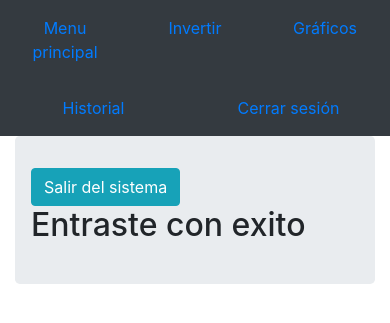
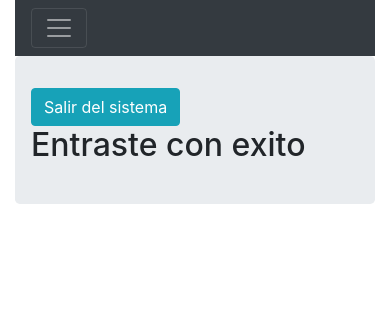
Before and after one commit to work-teams/ingenieria-requisitos, a PHP site: page /inicio.php in a window 390 px wide. Shown: the top 323 px of the page. Run offline with PHP 8.4, Linux system fonts and the light colour scheme; the visitor is signed in with stand-in values (Sample User, id 1).

Commit message:
El menu de navegacion responsive agregado

```diff
--- a/inicio.php
+++ b/inicio.php
@@ -6,36 +6,49 @@
 <!DOCTYPE html>
 <html>
 <head>
+	<link rel="stylesheet" href="https://stackpath.bootstrapcdn.com/bootstrap/4.5.2/css/bootstrap.min.css" integrity="sha384-JcKb8q3iqJ61gNV9KGb8thSsNjpSL0n8PARn9HuZOnIxN0hoP+VmmDGMN5t9UJ0Z" crossorigin="anonymous">
+	<script src="https://code.jquery.com/jquery-3.5.1.slim.min.js" integrity="sha384-DfXdz2htPH0lsSSs5nCTpuj/zy4C+OGpamoFVy38MVBnE+IbbVYUew+OrCXaRkfj" crossorigin="anonymous"></script>
+	<script src="https://cdn.jsdelivr.net/npm/popper.js@1.16.1/dist/umd/popper.min.js" integrity="sha384-9/reFTGAW83EW2RDu2S0VKaIzap3H66lZH81PoYlFhbGU+6BZp6G7niu735Sk7lN" crossorigin="anonymous"></script>
+	<script src="https://stackpath.bootstrapcdn.com/bootstrap/4.5.2/js/bootstrap.min.js" integrity="sha384-B4gt1jrGC7Jh4AgTPSdUtOBvfO8shuf57BaghqFfPlYxofvL8/KUEfYiJOMMV+rV" crossorigin="anonymous"></script>
+
 	<title>Smart Money</title>
+	<meta charset="utf-8">
 	<?php require_once "scripts2.php"; ?>
 
 
 
 </head>
 <body>
-<nav>
-	<ul class="nav md-tabs nav-justified bg-dark lighten-2">
-		<li class="nav-item">
-			<a class="nav-link m-2" href="#!">Menu principal</a>
-		</li>
-		<li class="nav-item">
-			<a class="nav-link m-2" href="#!">Invertir</a>
-		</li>
-		<li class="nav-item">
-			<a class="nav-link m-2" href="#!">Gráficos</a>
-		</li>
-		<li class="nav-item">
-			<a class="nav-link m-2" href="#!">Historial</a>
-		</li>
-		<li class="nav-item m-2">
-			<a href="php/salir.php" class="nav-link">Cerrar sesión</a>
-		</li>
-	</ul>
-</nav>
+	<!--
+		navbar-dark
+		bg-dark
+		fixed top
+		fixed-bottom
+	-->
 	<div class="container-fluid">
+		<nav class="navbar navbar-expand-lg navbar-dark bg-dark">
+			<button class= "navbar-toggler" data-target="#menu" data-toggle="collapse" type="button">
+				<span class="navbar-toggler-icon"></span>
+			</button>
+			<div class="collapse navbar-collapse" id="menu">
+				<ul class="navbar-nav mr-auto">
+					<li class="nav-item active">
+						<a href="#" class="nav-link">Menu principal</a>
+					</li>
+					<li class="nav-item active">
+						<a href="#" class="nav-link">Invertir</a>
+					</li>
+					<li class="nav-item active">
+						<a href="#" class="nav-link">Gráficos</a>
+					</li>
+					<li class="nav-item active">
+						<a href="#" class="nav-link">Cerrar sesión</a>
+					</li>
+				</ul>
+			</div>
+		</nav>
 		<div class="row">
 			<div class="col-12">
-
 				<div class="jumbotron">
 				<a href="php/salir.php" class="btn btn-info">Salir del sistema</a>
 					<h2>Entraste con exito</h2>
```
Also changed, not shown: index.php (+10 -24 lines).
